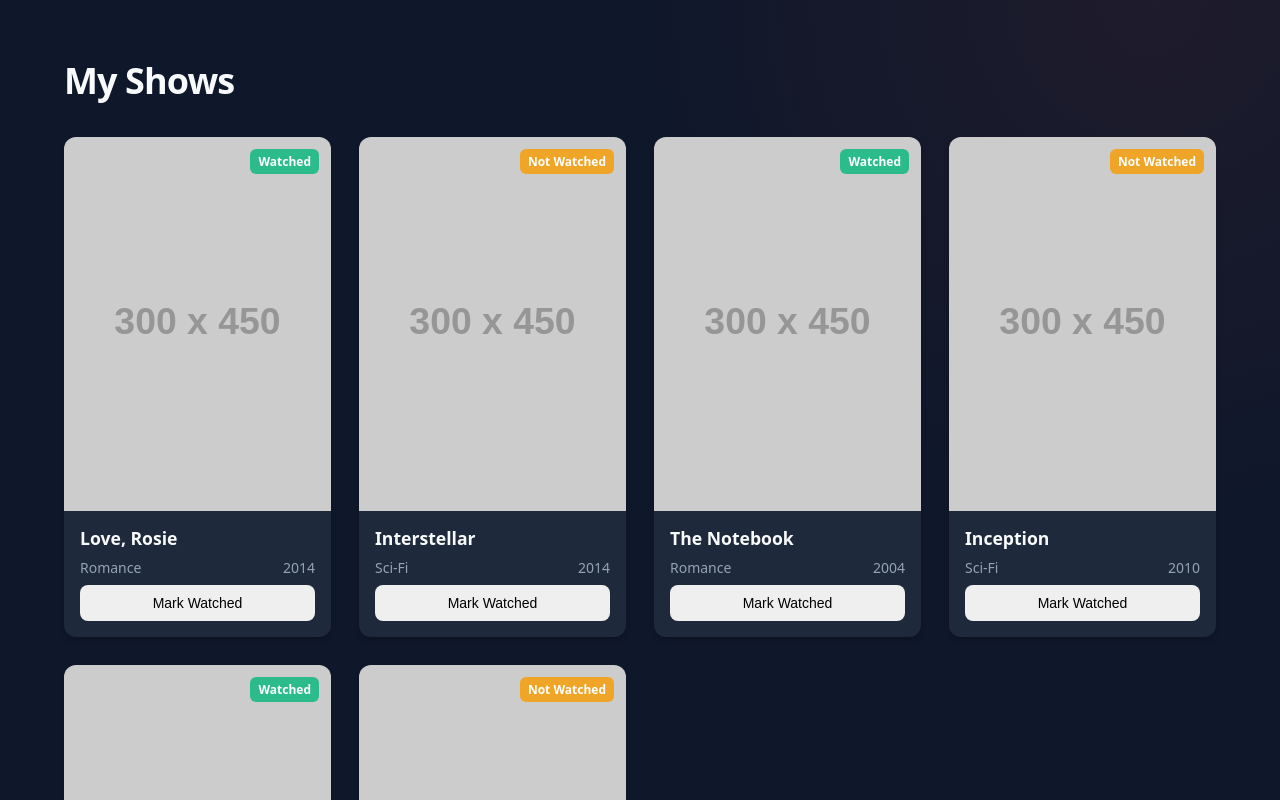
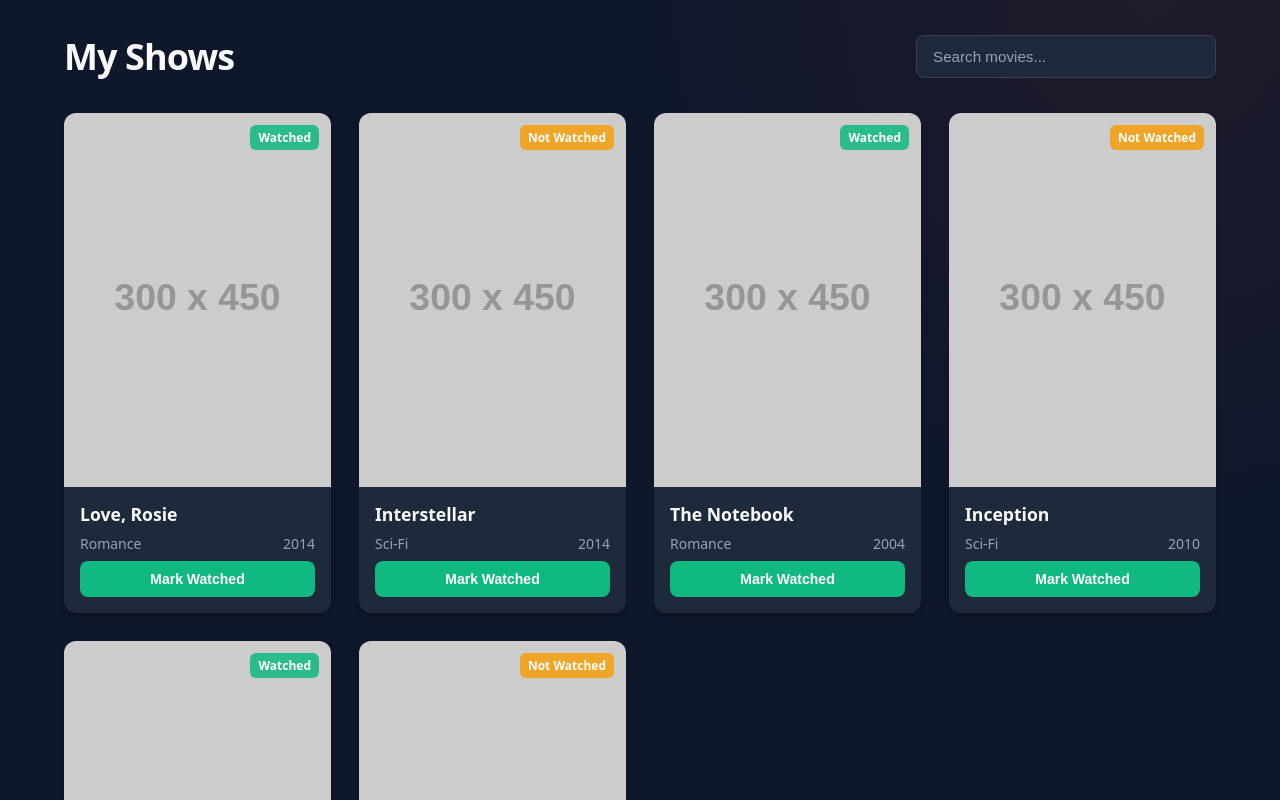
Before and after one commit to NU-IECC-SWE-Internship/Movie_WishList, a React (Vite) app in the folder Movie-WishList/: page / in a window 1280 px wide. Shown: the top 800 px of the page. Built offline with nearby package versions, Linux system fonts and the light colour scheme.

Commit message:
adding search bar

```diff
--- a/Movie-WishList/src/App.css
+++ b/Movie-WishList/src/App.css
@@ -20,14 +20,57 @@ body {
   padding: 2rem 1.5rem;
 }
 
+/* Header */
+
+.header {
+  display: flex;
+  justify-content: space-between;
+  align-items: center;
+  gap: 2rem;
+  margin-bottom: 2rem;
+}
+
 .header h1 {
   font-size: 2.25rem;
-  margin-bottom: 2rem;
+  margin: 0;
   font-weight: 700;
   letter-spacing: -0.025em;
 }
 
+/* Search Bar */
+
+.header form {
+  width: 300px;
+}
+
+.header input {
+  width: 100%;
+  box-sizing: border-box;
+  padding: 0.75rem 1rem;
+
+  background-color: var(--bg-card);
+  color: var(--text-primary);
+
+  border: 1px solid #334155;
+  border-radius: 8px;
+
+  font-size: 0.95rem;
+  outline: none;
+
+  transition: border-color 0.2s ease, box-shadow 0.2s ease;
+}
+
+.header input::placeholder {
+  color: var(--text-secondary);
+}
+
+.header input:focus {
+  border-color: var(--accent-green);
+  box-shadow: 0 0 0 3px rgba(16, 185, 129, 0.15);
+}
+
 /* Responsive Auto-Fitting Grid */
+
 .movie-grid {
   display: grid;
   grid-template-columns: repeat(auto-fill, minmax(220px, 1fr));
@@ -38,6 +81,7 @@ body {
 }
 
 /* Card Styling */
+
 .movie-card {
   background-color: var(--bg-card);
   border-radius: 12px;
@@ -56,7 +100,7 @@ body {
 .poster-wrapper {
   position: relative;
   width: 100%;
-  padding-top: 140%; /* 1:1.4 aspect ratio standard for posters */
+  padding-top: 140%;
   overflow: hidden;
   background-color: #0b1120;
 }
@@ -71,14 +115,18 @@ body {
 }
 
 /* Status Badge */
+
 .badge {
   position: absolute;
   top: 0.75rem;
   right: 0.75rem;
+
   font-size: 0.75rem;
   font-weight: 600;
+
   padding: 0.25rem 0.5rem;
   border-radius: 6px;
+
   backdrop-filter: blur(4px);
 }
 
@@ -91,6 +139,8 @@ body {
   background-color: rgba(245, 158, 11, 0.85);
   color: #ffffff;
 }
+
+/* Movie Content */
 
 .movie-content {
   padding: 1rem;
@@ -115,10 +165,37 @@ body {
   color: var(--text-secondary);
 }
 
+/* Watch Button */
+
 .watch-button {
   padding: 10px 16px;
   border: none;
   border-radius: 8px;
   cursor: pointer;
   font-size: 14px;
+  background-color: var(--accent-green);
+  color: white;
+  font-weight: 600;
+  transition: background-color 0.2s ease;
 }
+
+.watch-button:hover {
+  background-color: #059669;
+}
+
+/* Mobile */
+
+@media (max-width: 600px) {
+  .header {
+    flex-direction: column;
+    align-items: stretch;
+  }
+
+  .header form {
+    width: 100%;
+  }
+
+  .header h1 {
+    font-size: 1.8rem;
+  }
+}
--- a/Movie-WishList/src/App.tsx
+++ b/Movie-WishList/src/App.tsx
@@ -1,10 +1,14 @@
 import { useState } from "react";
 import "./App.css";
 import MovieList from "./components/MovieList";
+import SearchBar from "./components/SearchBar";
 import moviesData from "./data/movie";
 
 function App() {
   const [movies, setMovies] = useState(moviesData);
+
+  const [isSearching, setIsSearching] = useState(false);
+  const [submittedSearch, setSubmittedSearch] = useState("");
 
   function markWatched(id: number) {
     setMovies(
@@ -16,18 +20,33 @@ function App() {
     );
   }
 
+  function handleSearch(search: string) {
+    setSubmittedSearch(search);
+    setIsSearching(false);
+  }
+
+  const filteredMovies = movies.filter(movie =>
+    movie.title.toLowerCase().includes(submittedSearch.toLowerCase())
+  );
+
   return (
     <div className="app-container">
       <header className="header">
         <h1>My Shows</h1>
+
+        <SearchBar
+          onSearch={handleSearch}
+          onFocus={() => setIsSearching(true)}
+        />
       </header>
 
       <main>
-        <MovieList
-          movies={movies}
-          markWatched={markWatched}
-
-        />
+        {!isSearching && (
+          <MovieList
+            movies={submittedSearch ? filteredMovies : movies}
+            markWatched={markWatched}
+          />
+        )}
       </main>
     </div>
   );
--- /dev/null
+++ b/Movie-WishList/src/components/SearchBar.tsx
@@ -0,0 +1,29 @@
+import { useState } from "react";
+
+interface SearchBarProps {
+  onSearch: (search: string) => void;
+  onFocus: () => void;
+}
+
+function SearchBar({ onSearch, onFocus }: SearchBarProps) {
+  const [searchInput, setSearchInput] = useState("");
+
+  const handleSubmit = (e: React.FormEvent) => {
+    e.preventDefault();
+    onSearch(searchInput);
+  };
+
+  return (
+    <form onSubmit={handleSubmit}>
+      <input
+        type="text"
+        placeholder="Search movies..."
+        value={searchInput}
+        onChange={(e) => setSearchInput(e.target.value)}
+        onFocus={onFocus}
+      />
+    </form>
+  );
+}
+
+export default SearchBar;
```
